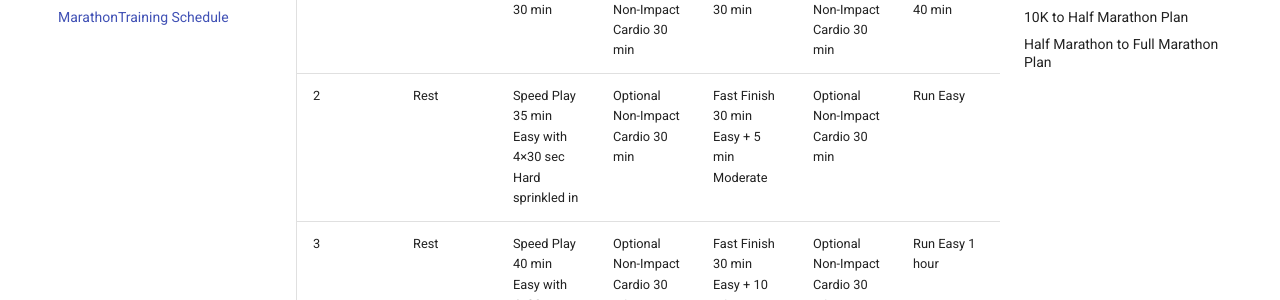
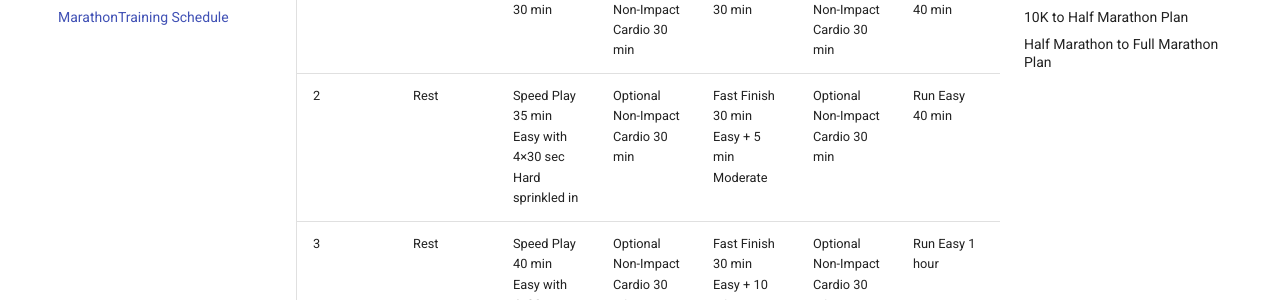
Before and after one commit to Stargazer1011/stargazer1011.github.io, an MkDocs documentation site: the page built from docs/zero_to_marathon_training.md, in a window 1280 px wide and 900 px high, scrolled down 1126 px. Shown: the part 172-472 px from the top of the window. Built offline with MkDocs 1.6.1 and Material for MkDocs 9.7.7, drawn with Linux system fonts in a browser that asks for light colours; comment, search, counter and statistics services are not loaded.

Commit message:
marathon article update

```diff
--- a/docs/zero_to_marathon_training.md
+++ b/docs/zero_to_marathon_training.md
@@ -20,7 +20,7 @@ Taken from [this website](https://run.outsideonline.com/training/training-plans/
 | Week | Monday | Tuesday | Wednesday | Thursday | Friday | Saturday | Sunday |
 | ----------- | ----------- | ----------- | ----------- | ----------- | ----------- | ----------- | ----------- |
 | 1 | Rest | Run Easy 30 min | Optional Non-Impact Cardio 30 min | Run Easy 30 min | Optional Non-Impact Cardio 30 min | Run Easy 40 min | Optional Non-Impact Cardio 30 min |
-| 2 | Rest | Speed Play 35 min Easy with 4×30 sec Hard sprinkled in | Optional Non-Impact Cardio 30 min | Fast Finish 30 min Easy + 5 min Moderate | Optional Non-Impact Cardio 30 min | Run Easy | Optional Non-Impact Cardio 30 min |
+| 2 | Rest | Speed Play 35 min Easy with 4×30 sec Hard sprinkled in | Optional Non-Impact Cardio 30 min | Fast Finish 30 min Easy + 5 min Moderate | Optional Non-Impact Cardio 30 min | Run Easy 40 min | Optional Non-Impact Cardio 30 min |
 | 3 | Rest | Speed Play 40 min Easy with 4×30 sec Hard sprinkled in | Optional Non-Impact Cardio 30 min | Fast Finish 30 min Easy + 10 min Moderate | Optional Non-Impact Cardio 30 min | Run Easy 1 hour | Optional Non-Impact Cardio 30 min |
 | 4 | Rest | Speed Play 35 min Easy with 4×30 second Hard sprinkled in | Optional Non-Impact Cardio 30 min |  	Fast Finish 30 min Easy + 5 min Moderate | Optional Non-Impact Cardio 30 min | Rest | 10K Race |
 
```
